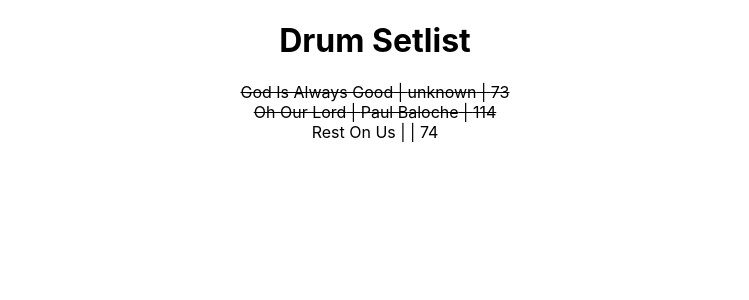
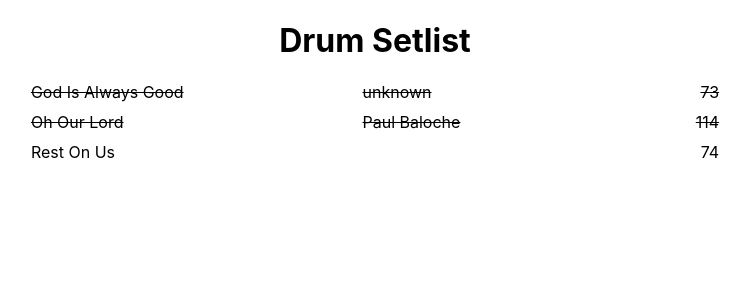
Before and after one commit to scottmo223/drum-setlist, a React (Create React App) app: page / in a window 1280 px wide. Shown: the top 300 px of the page, without its empty margins (265-1014 px from the left). Built offline with nearby package versions, Linux system fonts and the light colour scheme.

Commit message:
adds style to song rows

```diff
--- a/src/Song.js
+++ b/src/Song.js
@@ -7,8 +7,16 @@
     }
 
     return (
-        <div id={song.id} onClick={handleClick} className={song.complete ? "strike" : ""}>
-            {song.title} | {song.artist} | {song.tempo}
+        <div id={song.id} onClick={handleClick} className={(song.complete ? 'strike' : '') + ' songRow'} >
+            <div className="songTitle">
+                {song.title}
+            </div>
+            <div className="songArtist">
+                {song.artist}
+            </div>
+            <div className="songTempo">
+                {song.tempo}
+            </div>
         </div>
     )
 }
--- a/src/index.css
+++ b/src/index.css
@@ -15,3 +15,25 @@
 .strike {
   text-decoration: line-through;
 }
+
+.songRow {
+  margin-top: 10px;
+  display: flex;
+  justify-content: center;
+  text-align: left;
+}
+
+.songTitle {
+  width: 22vw;
+}
+
+.songArtist {
+  margin-left: 50px;
+  width: 22vw;
+}
+
+.songTempo {
+  margin-left: 25px;
+  width: 50px;
+  text-align: right;
+}
```
